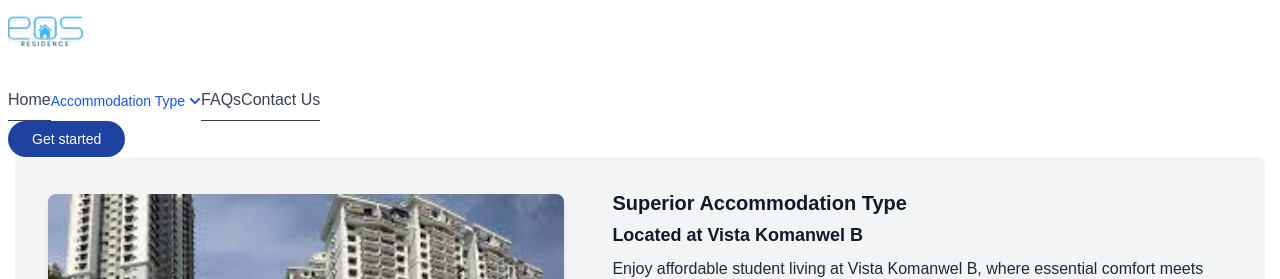
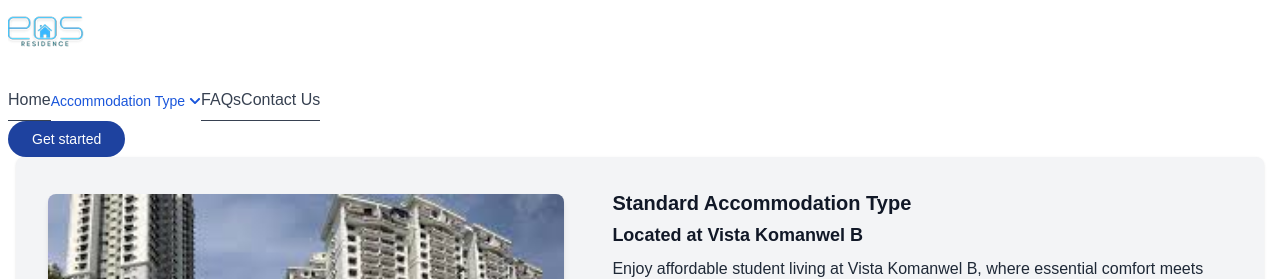
Before and after one commit to Eosstay/eos-residence, a Next.js app: page /vista in a window 1280 px wide. Shown: the top 279 px of the page. Built offline with nearby package versions, Linux system fonts and the light colour scheme.

Commit message:
Update constants.tsx

```diff
--- a/src/components/residences/vista/constants.tsx
+++ b/src/components/residences/vista/constants.tsx
@@ -38,7 +38,7 @@ import { BsStars } from "react-icons/bs";
 import { MdNearMe } from "react-icons/md";
 
 export const Introduction = {
-  title: "Superior Accommodation Type",
+  title: "Standard Accommodation Type",
   subtitle: "Located at Vista Komanwel B",
   description:
     "Enjoy affordable student living at Vista Komanwel B, where essential comfort meets convenience in a prime location. Each unit comes fully furnished with basic amenities, ideal for students seeking a budget-friendly stay.",
```
